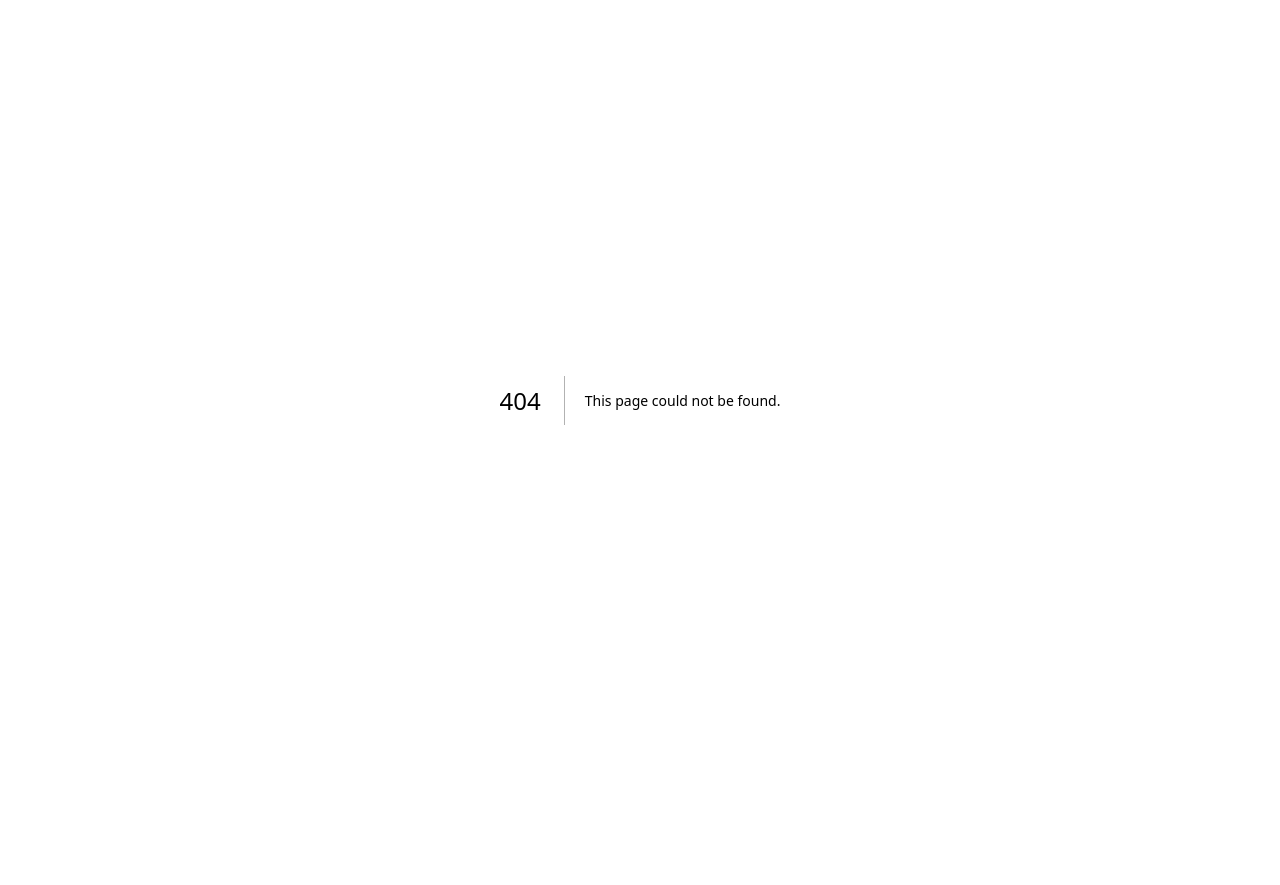
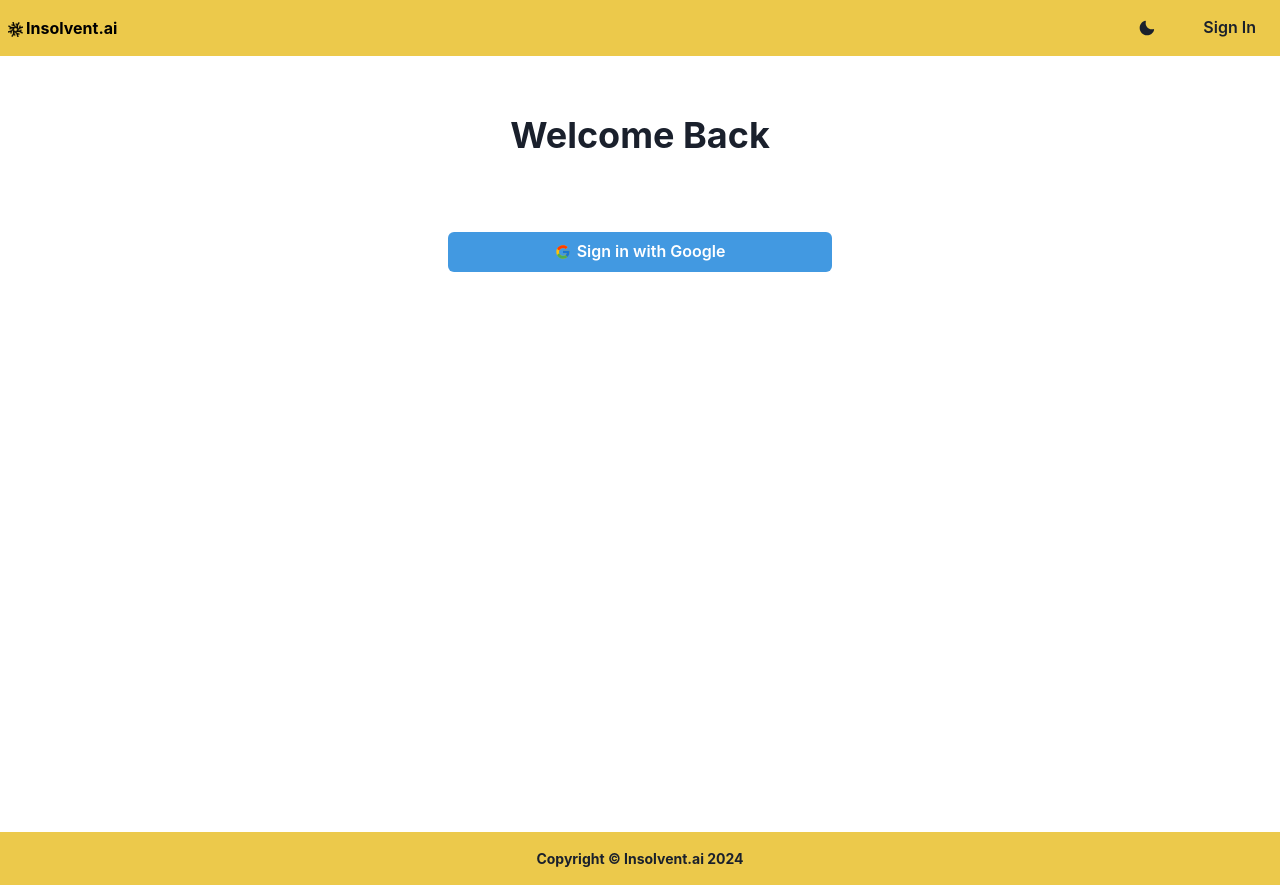
Before and after one commit to reeceeric82/insolvent-frontend, a Next.js app: page /signin in a window 1280 px wide. Before the commit this address had no page. Before the commit the page ends 800 px from the top, so only its background shows below. Built offline with nearby package versions, Linux system fonts and the light colour scheme; no server answers.

Commit message:
Added - Implemented Google Sign in with OAuth2

```diff
--- /dev/null
+++ b/src/pages/signin.js
@@ -0,0 +1,45 @@
+import Layout from "@/components/Layout";
+import Footer from "@/components/Footer";
+import {signIn, useSession} from 'next-auth/react';
+import { FcGoogle } from "react-icons/fc";
+import { Box, Button, Center, Heading, Link, Text, useColorMode, useMediaQuery } from "@chakra-ui/react";
+
+
+const Signin = ({}) => {
+    const { colorMode } = useColorMode();
+    const [isMobile] = useMediaQuery('(max-width: 768px)');
+    const title = "Sigin | Insolvent"
+
+    const { data: session } = useSession()
+
+    const handleSignInWithGoogle = () => {
+        signIn('google') // This will trigger the Google login flow
+    }
+
+    return (
+        <>
+            <Layout title={title}>
+                <Box>
+                    <Center height='20vh'>
+                        <Heading>Welcome Back</Heading>
+                    </Center>
+                    <Center>
+                        <Box width={isMobile ? '80%' : '30%'}>
+                                <Button
+                                    width='100%'
+                                    onClick={handleSignInWithGoogle}
+                                    mt={4}
+                                    color='white'
+                                    bg={colorMode === 'light' ? 'blue.400' : 'purple.400'}
+                            ><span style={{ marginRight: '6px' }}><FcGoogle /></span>Sign in with Google</Button>
+                        </Box>
+                    </Center>
+                </Box>
+                <Box height='70vh'></Box>
+                <Footer />
+            </Layout>
+        </>
+    )
+}
+
+export default Signin;
```
